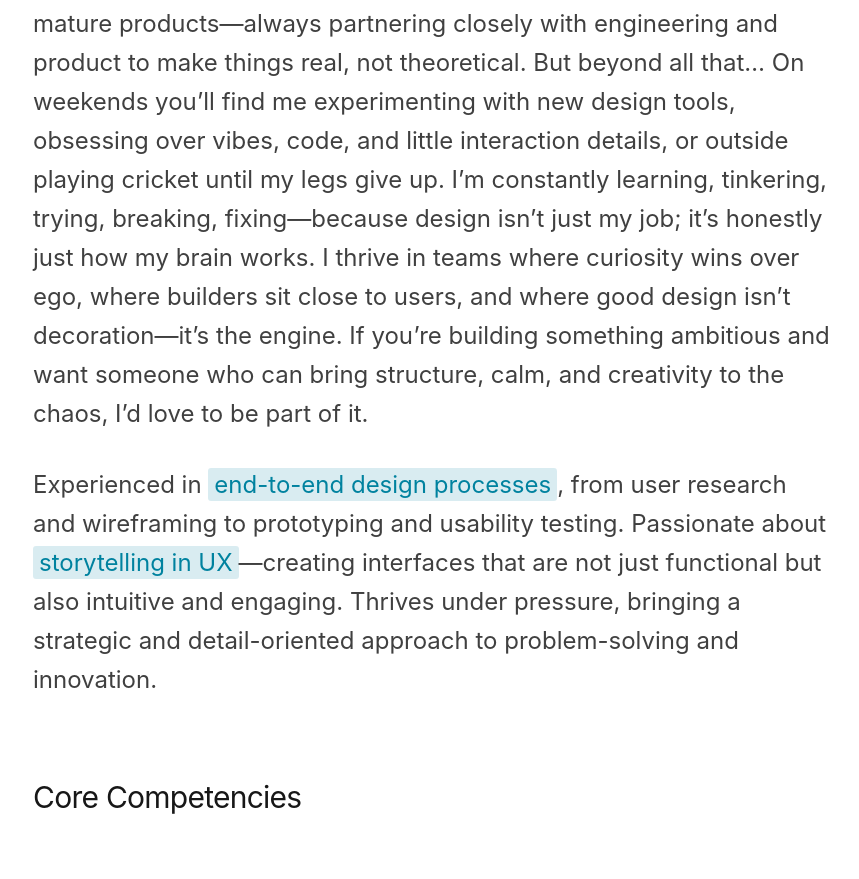
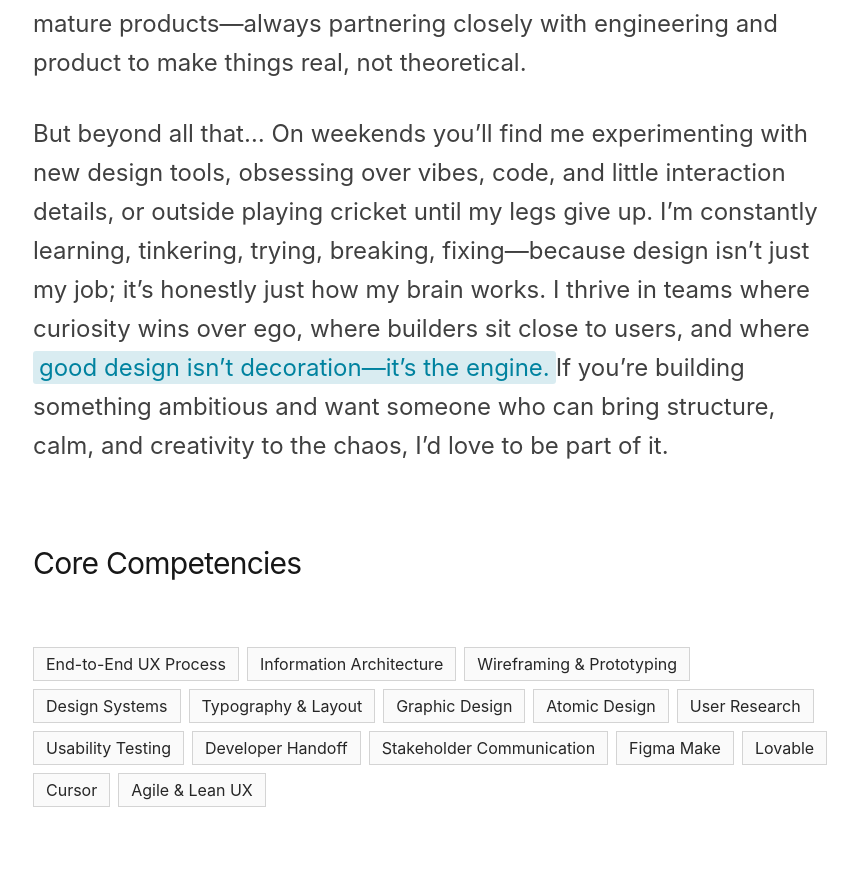
Before and after one commit to aakarshraaj/aakarshraaj.github.io, a React (Vite) app: page / in a window 1280 px wide. Shown: the part 692-1571 px from the top of the page, without its empty margins (207-1066 px from the left). Built offline with nearby package versions, Linux system fonts and the light colour scheme; a web font is replaced by a local one.

Commit message:
Updated Intro

```diff
--- a/src/App.tsx
+++ b/src/App.tsx
@@ -302,21 +302,6 @@ function Hero() {
                 tightening mature products—always partnering closely with engineering and
                 product to make things real, not theoretical.
 
-                But beyond all that…
-
-                On weekends you’ll find me experimenting with new design tools,
-                obsessing over vibes, code, and little interaction details, or
-                outside playing cricket until my legs give up.
-
-                I’m constantly learning, tinkering, trying, breaking,
-                fixing—because design isn’t just my job; it’s honestly just how my brain works.
-
-                I thrive in teams where curiosity wins over ego, where builders sit close to users,
-                and where good design isn’t decoration—it’s the engine.
-
-                If you’re building something ambitious and want someone who can bring structure,
-                calm, and creativity to the chaos, I’d love to be part of it.
-
               </p>
             </FadeIn>
             <FadeIn delay={0.3}>
@@ -328,18 +313,21 @@ function Hero() {
                   fontWeight: 400,
                 }}
               >
-                Experienced in{" "}
-                <Highlight>
-                  end-to-end design processes
-                </Highlight>
-                , from user research and wireframing to
-                prototyping and usability testing. Passionate
-                about <Highlight>storytelling in UX</Highlight>
-                —creating interfaces that are not just
-                functional but also intuitive and engaging.
-                Thrives under pressure, bringing a strategic and
-                detail-oriented approach to problem-solving and
-                innovation.
+                But beyond all that…
+
+                On weekends you’ll find me experimenting with new design tools,
+                obsessing over vibes, code, and little interaction details, or
+                outside playing cricket until my legs give up.
+
+                I’m constantly learning, tinkering, trying, breaking,
+                fixing—because design isn’t just my job; it’s honestly just how my brain works.
+
+                I thrive in teams where curiosity wins over ego, where builders sit close to users,
+                and where <Highlight>good design isn’t decoration—it’s the engine.</Highlight>
+
+                If you’re building something ambitious and want someone who can bring structure,
+                calm, and creativity to the chaos, I’d love to be part of it.
+
               </p>
             </FadeIn>
           </div>
```
